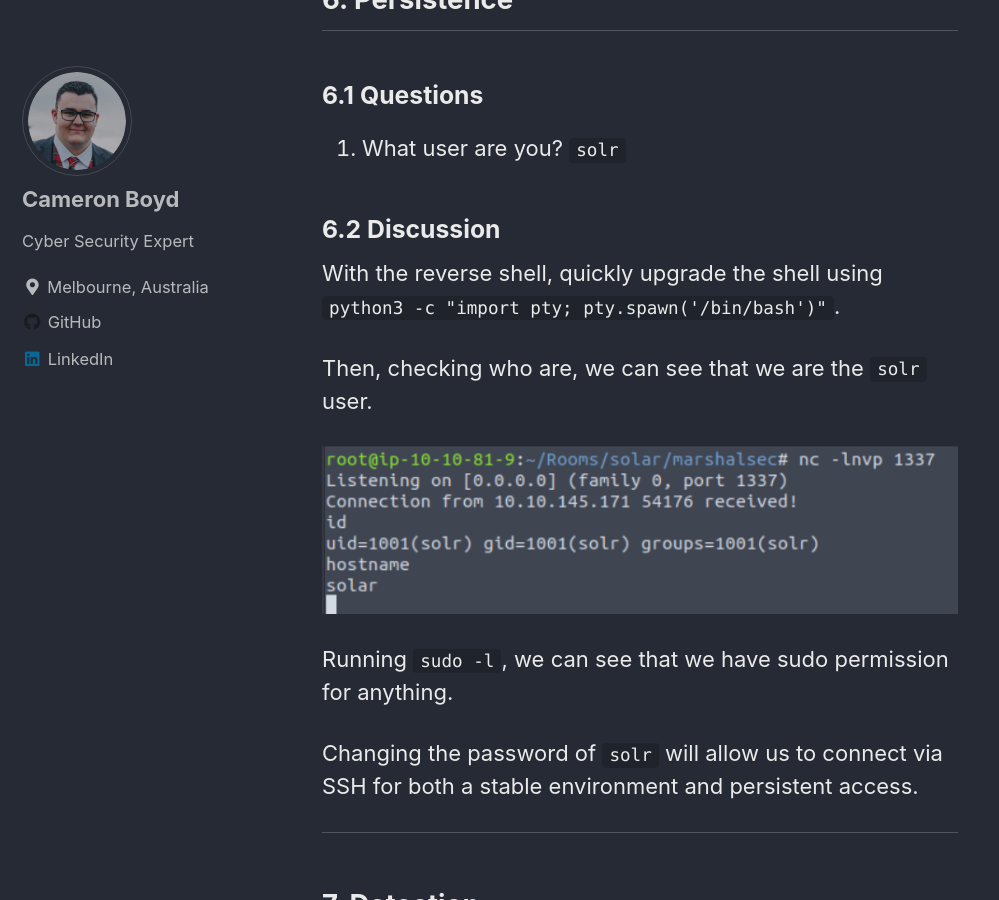
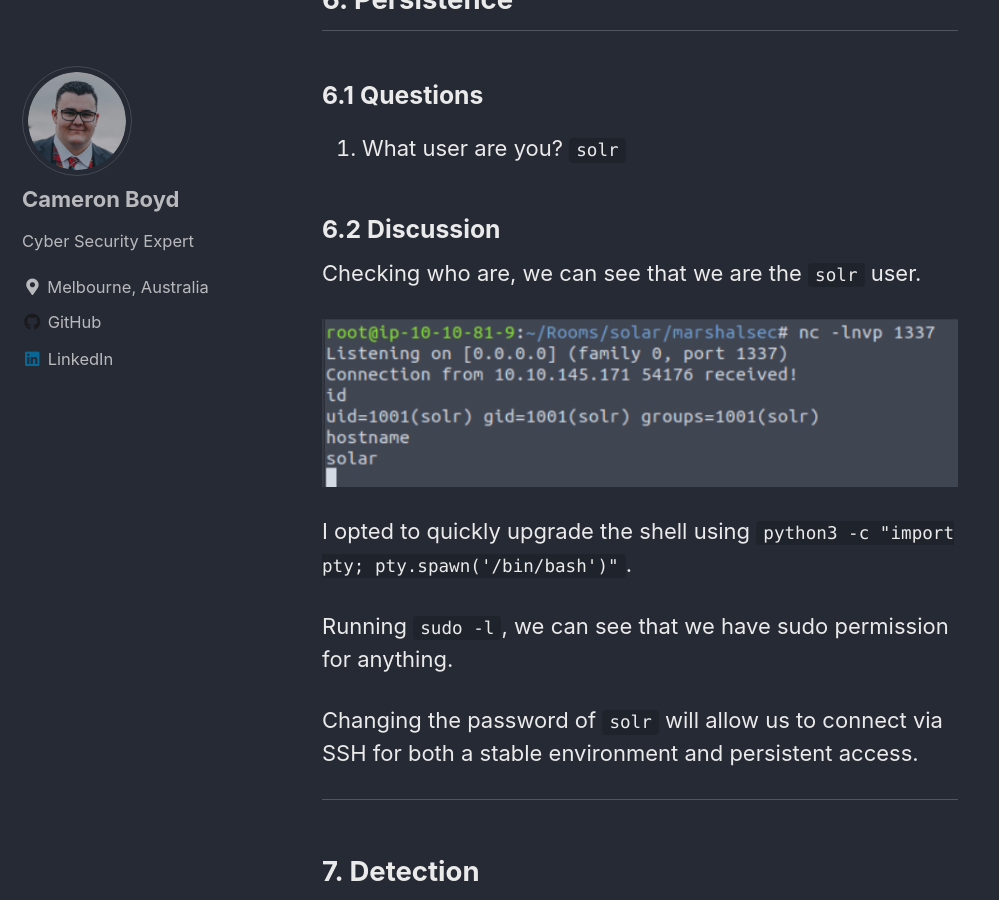
Before and after one commit to cjboyd1999/cjboyd1999.github.io, a Jekyll site: the page built from _posts/2021-12-14-THM-Solar.md, in a window 1280 px wide and 900 px high, scrolled down 5469 px. Shown: the whole window, without its empty margins (0-999 px from the left). Built offline with Jekyll 4.4.1, drawn with Linux system fonts in a browser that asks for light colours; cached includes are drawn as plain includes.

Commit message:
Quick reformatting

```diff
--- a/_posts/2021-12-14-THM-Solar.md
+++ b/_posts/2021-12-14-THM-Solar.md
@@ -114,13 +114,13 @@ With the LDAP Referral Server and web server both up and running, the following
 `solr`
 
 ### 6.2 Discussion
-With the reverse shell, quickly upgrade the shell using `python3 -c "import pty; pty.spawn('/bin/bash')"`.
-
-Then, checking who are, we can see that we are the `solr` user.
+Checking who are, we can see that we are the `solr` user.
 
 <p align="center">
 <img src="{{ site.url }}{{ site.baseurl }}/images/THM-Solar/shell_success.png" alt="Shell">
 </p>
+
+I opted to quickly upgrade the shell using `python3 -c "import pty; pty.spawn('/bin/bash')"`.
 
 Running `sudo -l`, we can see that we have sudo permission for anything.
 
```
